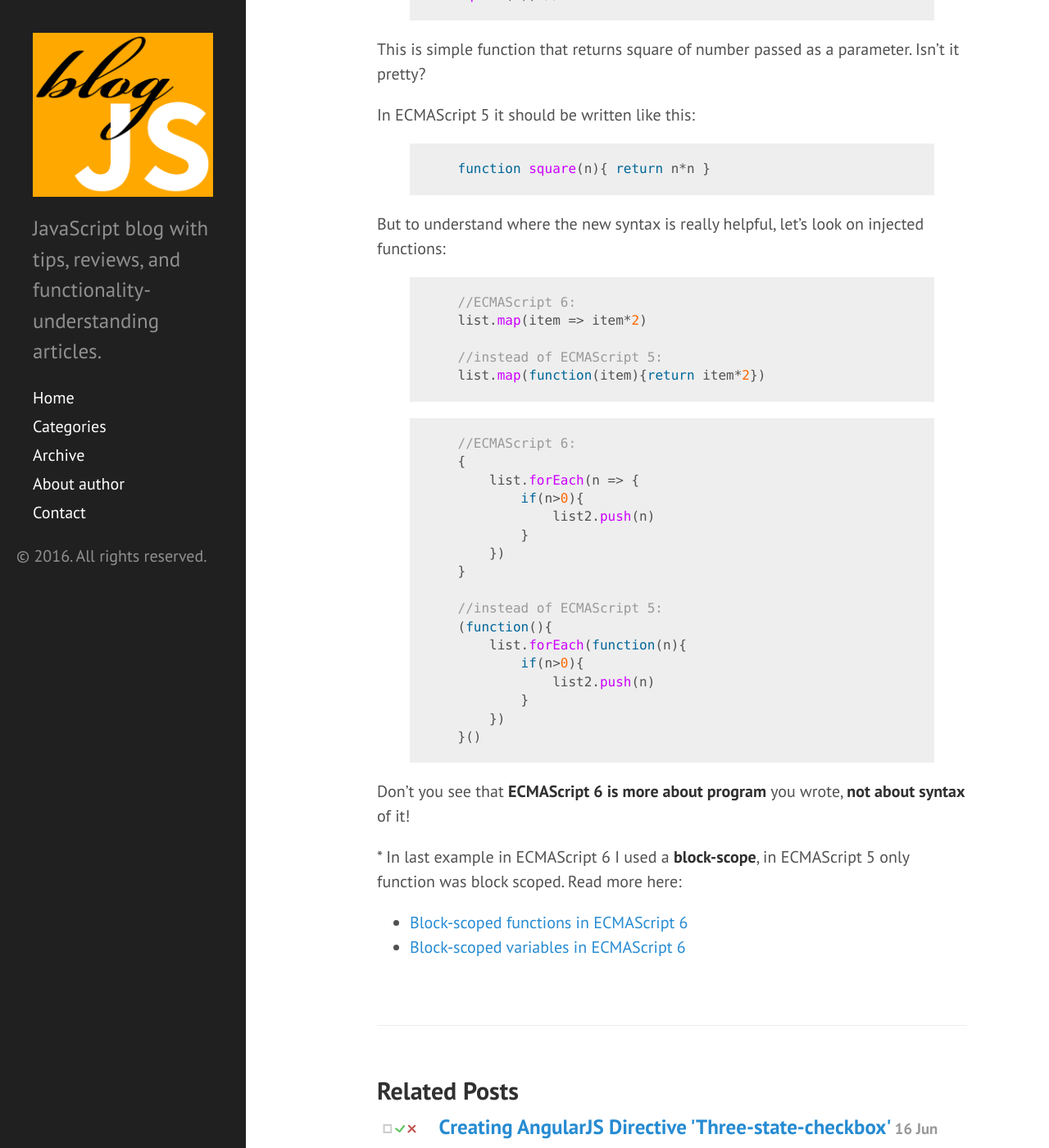
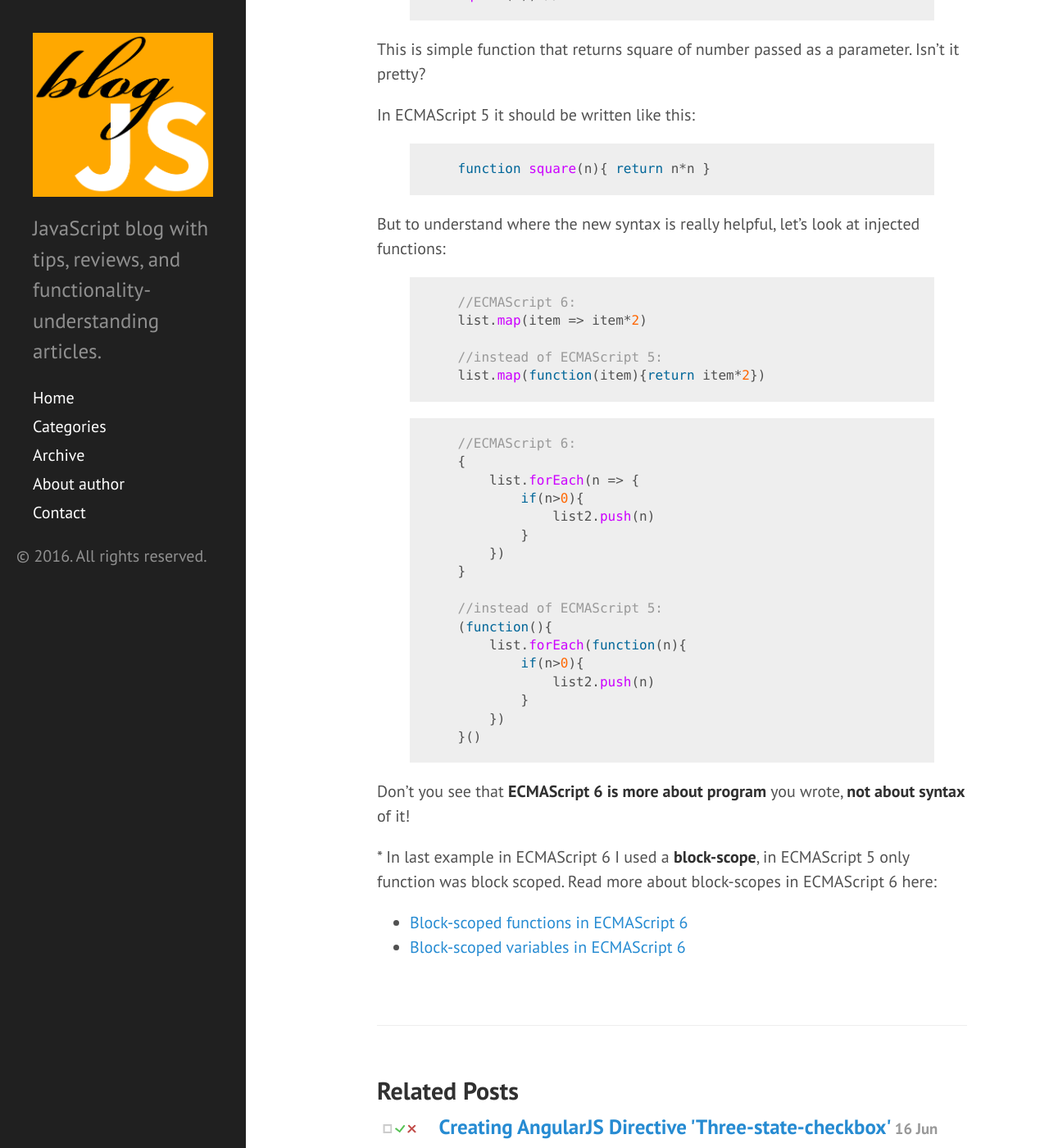
Before and after one commit to blogjs/blogjs.github.io, a Jekyll site: the page built from _posts/2016-07-08-arrow-functions.markdown, in a window 1280 px wide and 1400 px high, scrolled down 1785 px. Shown: the whole window at 82% size. Built offline with Jekyll 4.4.1, drawn with Linux system fonts in a browser that asks for light colours; comment, search, counter and statistics services are not loaded.

Commit message:
fix typo

```diff
--- a/_posts/2016-07-08-arrow-functions.markdown
+++ b/_posts/2016-07-08-arrow-functions.markdown
@@ -76,7 +76,7 @@ In ECMAScript 5 it should be written like this:
     function square(n){ return n*n }
 {% endhighlight %}
 
-But to understand where the new syntax is really helpful, let's look on injected functions:
+But to understand where the new syntax is really helpful, let's look at injected functions:
 {% highlight javascript %}
     //ECMAScript 6:
     list.map(item => item*2)
@@ -107,7 +107,7 @@ But to understand where the new syntax is really helpful, let's look on injected
 Don't you see that **ECMAScript 6 is more about program** you wrote, **not about syntax** of it!<br/>
 
 \* In last example in ECMAScript 6 I used a **block-scope**, in ECMAScript 5 only function was block scoped.
-Read more here:
+Read more about block-scopes in ECMAScript 6 here:
 
 + [Block-scoped functions in ECMAScript 6]({% post_url 2016-06-12-es6-block-scoped-functions %})
 + [Block-scoped variables in ECMAScript 6]({% post_url 2016-06-09-es6-let-block-scoped-variables %})
```
